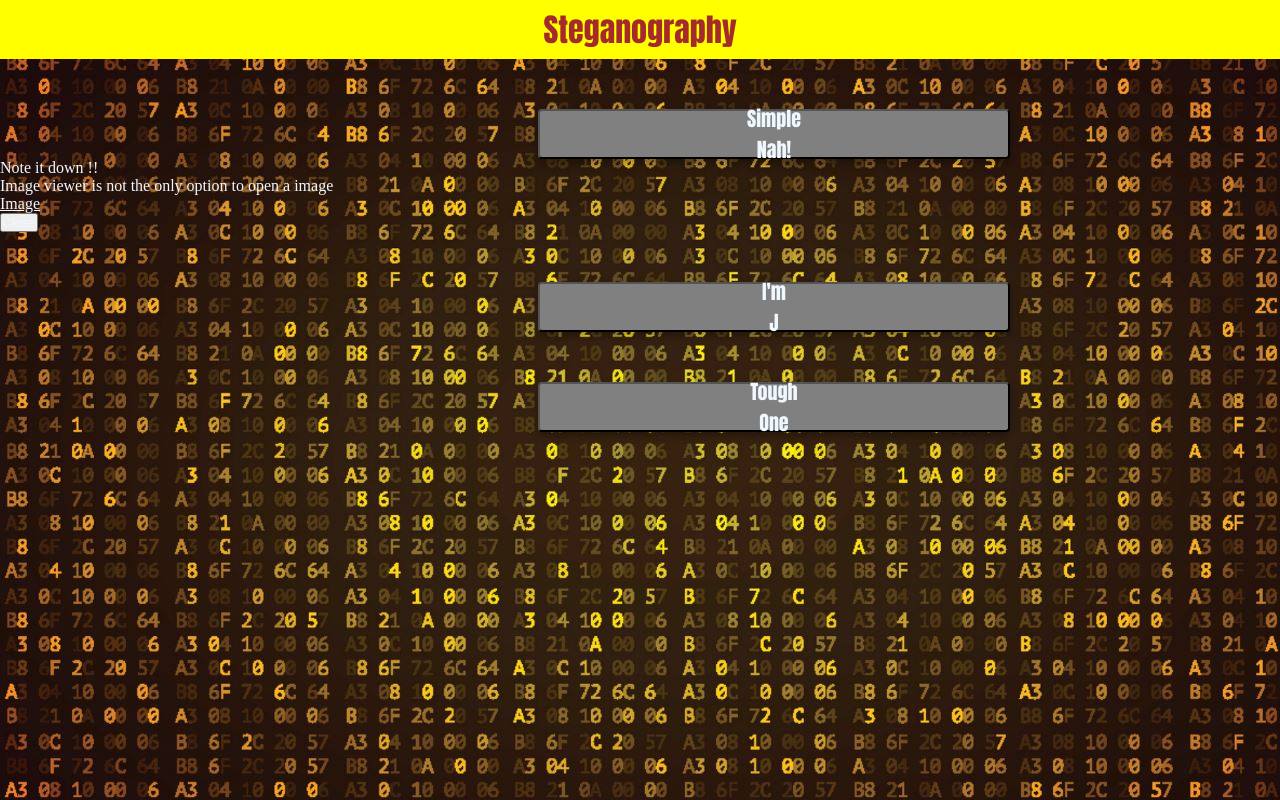
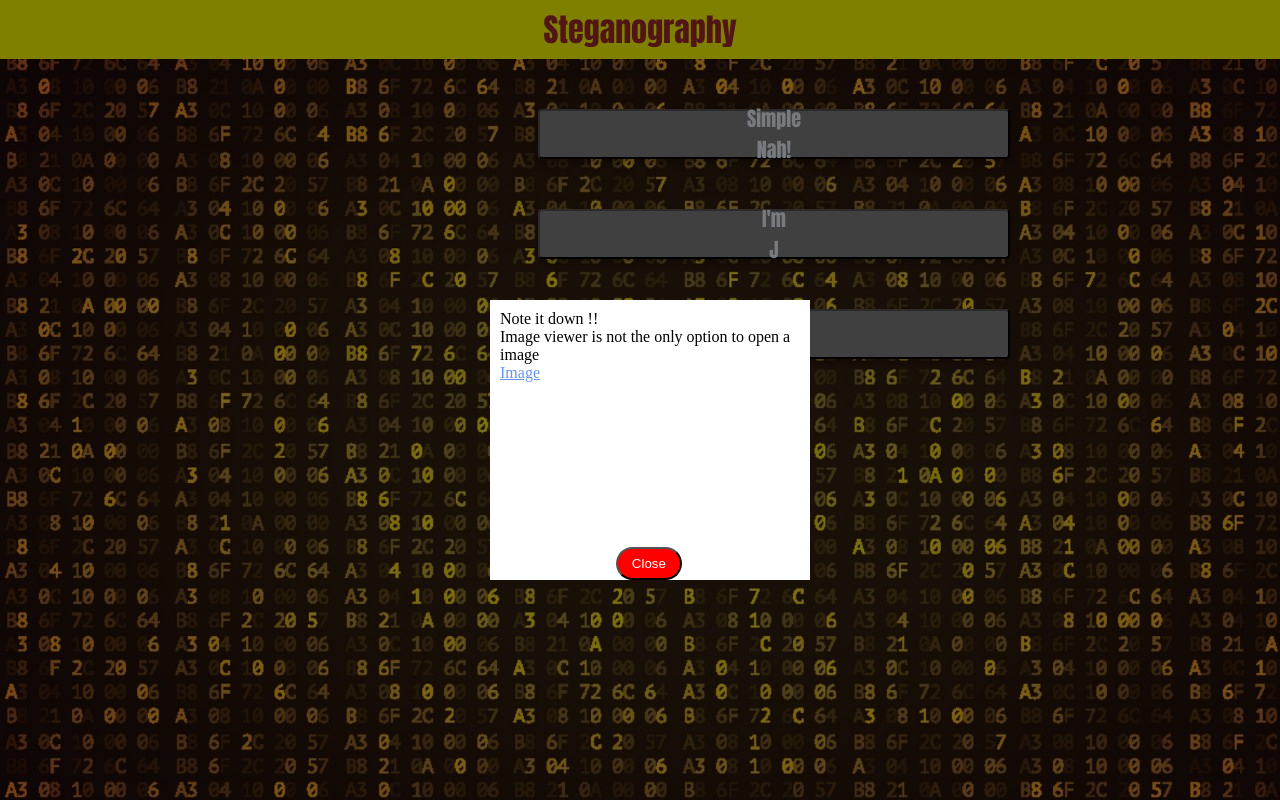
Before and after one commit to Abhigyan103/SLAY, a plain HTML site: page steg.html in a window 1280 px wide. Both pictures are taken after a click on the button "Simple Nah!". Drawn offline with Linux system fonts and the light colour scheme.

Commit message:
Update stego.css

```diff
--- a/stego.css
+++ b/stego.css
@@ -6,6 +6,11 @@
 }
 body{
     width: 100%;
+    height: 100vh;
+    /* display: flex;
+    flex-direction: column;
+    justify-content: center;
+    align-items: center; */
     background-color: darkkhaki;
     scroll-behavior: smooth;
     margin: 0;
@@ -56,3 +61,56 @@ h1{
     background-color: yellowgreen;
     transition: .5s;
  }
+ .popup {
+    background-color: blue;
+    display: none;
+    position: fixed;
+    padding: 10px;
+    width: 320px;
+    left: 50%;
+    height: 280px;
+    top: 50%;
+    margin-left: -150px;
+    margin-top: -100px;
+    background: #d4d2d2;
+    z-index: 20;
+    color: black;
+  }
+
+  #steg1:after {
+    position: fixed;
+    content: "";
+    top: 0;
+    left: 0;
+    bottom: 0;
+    right: 0;
+    background: rgba(0,0,0,0.5);
+    z-index: -2;
+  }
+
+  #steg1:before {
+    position: absolute;
+    content: "";
+    top: 0;
+    left: 0;
+    bottom: 0;
+    right: 0;
+    background: #FFF;
+    z-index: -1;
+  }
+
+  .btn{
+    background-color: red;
+    padding: 1ex 2ex;
+    color: white;
+    text-align: center;
+    align-items: center;
+    justify-content: center;
+    border-radius: 20px;
+    position: absolute;
+    right: 40%;
+    bottom: 0;
+  }
+ a{
+    color: cornflowerblue;
+ }
```
